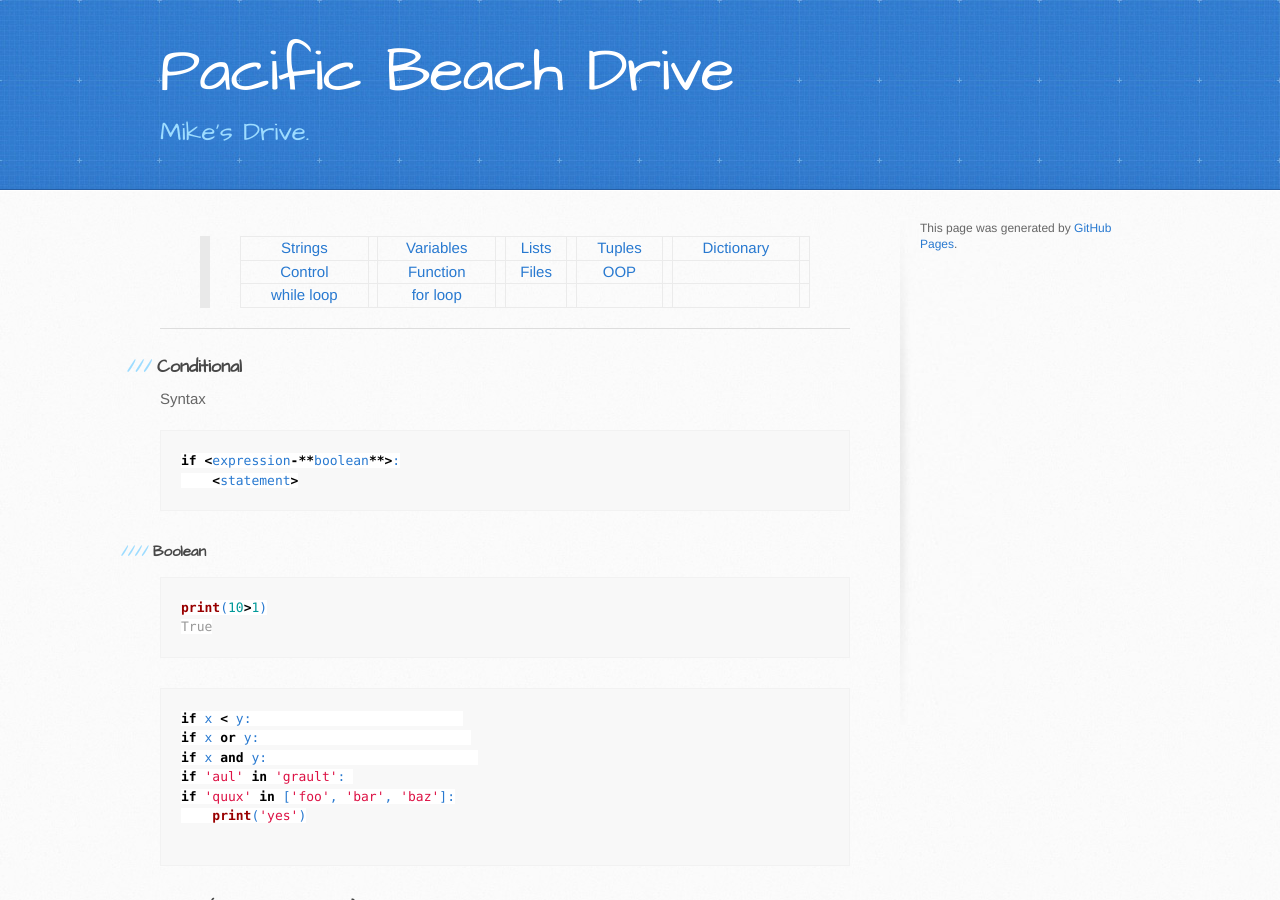
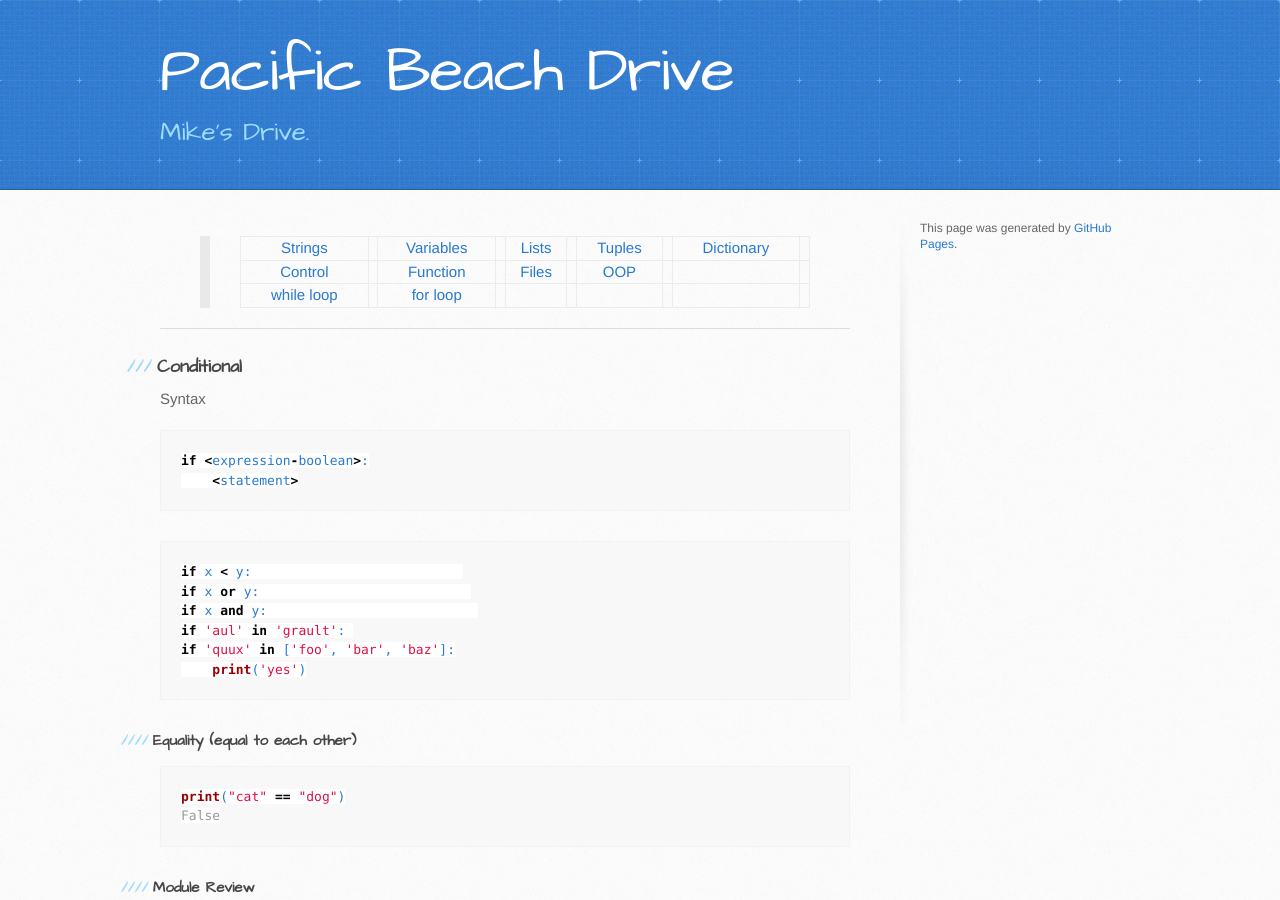
Before and after one commit to trumpfheller/trumpfheller.github.io, a Jekyll site: the page built from c_conditional.md, in a window 1280 px wide and 900 px high. Built offline with Jekyll 4.4.1, drawn with Linux system fonts in a browser that asks for light colours; some of the changed text lies outside the part shown.

Commit message:
Update c_conditional.md

````diff
--- a/c_conditional.md
+++ b/c_conditional.md
@@ -12,14 +12,8 @@
 
 Syntax
 ```python
-if <expression-**boolean**>:
+if <expression-boolean>:
     <statement>
-```
-
-#### Boolean
-```python
-print(10>1)
-True
 ```
 
 ```python
@@ -29,7 +23,6 @@
 if 'aul' in 'grault':
 if 'quux' in ['foo', 'bar', 'baz']:
     print('yes')
-
 ```
 
 #### Equality (equal to each other)
@@ -144,3 +137,9 @@
 ```
 
 ***
+
+#### Boolean
+```python
+print(10>1)
+True
+```
````
